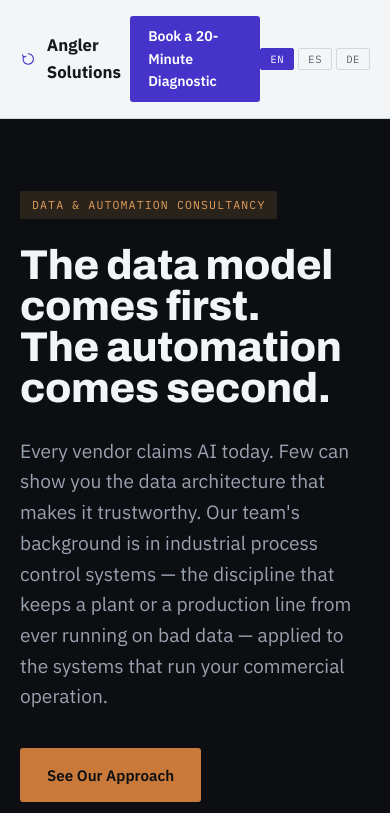
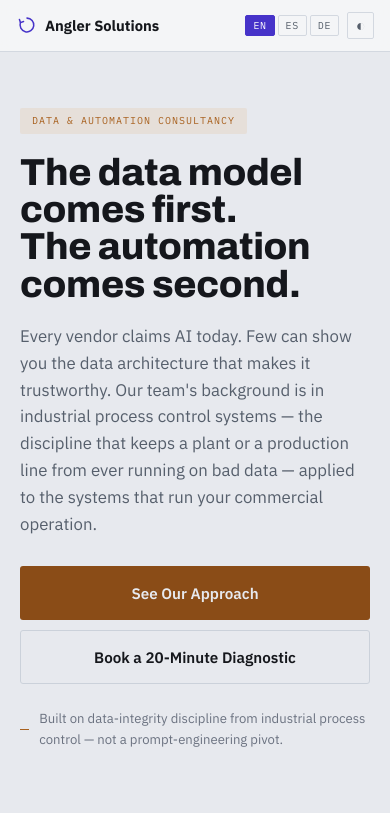
Before and after one commit to AnglerSolutions/AnglerWebsite, a plain HTML site: page index.html in a window 390 px wide. Shown: the top 813 px of the page. Drawn offline with Linux system fonts and the light colour scheme.

Commit message:
Add responsive theme toggle

```diff
--- a/css/style.css
+++ b/css/style.css
@@ -49,6 +49,16 @@
   --amber-soft:#3a2916;
   --amber-deep:#f6c78f;
 }
+:root[data-theme="light"]{
+  --band-ink:#e7e9ee;
+  --band-text:#15171c;
+  --band-muted:#565f6c;
+  --band-line:#cbd1da;
+  --indigo-bright:#4633c9;
+  --amber-bright:#a8611f;
+  --amber-bright-deep:#8a4c17;
+}
+:root[data-theme="light"] .hero .btn.ghost{ border-color:var(--band-line); }
 
 @keyframes drawLoop{ to{ stroke-dashoffset:0; } }
 @keyframes fadeUp{ from{ opacity:0; transform:translateY(16px); } to{ opacity:1; transform:translateY(0); } }
@@ -91,6 +101,11 @@ a{ color:inherit; }
   padding:3px 9px; border-radius:2px; cursor:pointer; text-transform:uppercase;
 }
 .lang-switch button[aria-pressed="true"]{ background:var(--indigo); color:#fff; border-color:var(--indigo); }
+.theme-toggle{
+  width:29px; height:29px; padding:0; border:1px solid var(--line); border-radius:2px;
+  background:transparent; color:var(--muted); cursor:pointer; font-size:17px; line-height:1;
+}
+.theme-toggle:hover{ color:var(--ink); border-color:var(--indigo); }
 
 /* NAV ------------------------------------------------------------ */
 nav{
@@ -110,7 +125,15 @@ nav{
   font-size:.88rem; font-weight:600; padding:9px 18px;
   background:var(--indigo); color:#fff; border-radius:3px; text-decoration:none;
 }
-@media (max-width:720px){ .navlinks{ display:none; } }
+@media (max-width:720px){ .navlinks{ display:none; } .navcta{ display:none; } }
+@media (max-width:480px){
+  nav{ justify-content:flex-start; gap:8px; padding:12px 16px; }
+  .brand{ gap:7px; font-size:.92rem; white-space:nowrap; }
+  .brand svg{ width:22px; height:22px; }
+  .lang-switch{ margin-left:auto; gap:3px; }
+  .lang-switch button{ padding:3px 7px; font-size:10px; }
+  .theme-toggle{ width:27px; height:27px; font-size:16px; }
+}
 
 section{ padding:clamp(56px,9vw,104px) clamp(20px,5vw,56px); }
 .wrap{ max-width:780px; margin:0 auto; }
@@ -154,6 +177,15 @@ section{ padding:clamp(56px,9vw,104px) clamp(20px,5vw,56px); }
   display:flex; align-items:center; gap:10px;
 }
 .hero .proof-line::before{ content:''; width:16px; height:1px; background:var(--amber-bright); }
+@media (max-width:480px){
+  .hero{ padding-top:56px; padding-bottom:56px; }
+  .hero .tag{ margin-bottom:20px; font-size:10px; }
+  .hero h1{ font-size:2.35rem; }
+  .hero p.lede{ margin-top:20px; font-size:1.05rem; }
+  .hero .ctas{ margin-top:28px; gap:10px; }
+  .hero .btn{ width:100%; text-align:center; }
+  .hero .proof-line{ margin-top:24px; font-size:.82rem; }
+}
 
 /* DARK BAND (hero + agents) ---------------------------------------- */
 .dark-band{ background:var(--band-ink); }
@@ -176,6 +208,10 @@ figure.diagram{ margin:0; }
 figure.diagram svg{ width:100%; height:auto; display:block; }
 figure.diagram figcaption{ margin-top:16px; font-size:.9rem; color:var(--muted); max-width:64ch; }
 .diagram-scroll{ overflow-x:auto; }
+@media (max-width:600px){
+  .diagram-scroll{ margin-right:-20px; padding-right:20px; }
+  figure.diagram svg{ width:620px; max-width:none; }
+}
 
 /* PILLARS ------------------------------------------------------------ */
 .pillars{
--- a/index.html
+++ b/index.html
@@ -26,6 +26,7 @@
     <button type="button" data-lang-btn="es" aria-pressed="false">ES</button>
     <button type="button" data-lang-btn="de" aria-pressed="false">DE</button>
   </div>
+  <button class="theme-toggle" type="button" data-theme-toggle aria-pressed="false" aria-label="Toggle colour theme" title="Toggle colour theme">◐</button>
 </nav>
 
 <section class="hero">
@@ -330,6 +331,7 @@
     <button type="button" data-lang-btn="es" aria-pressed="true">ES</button>
     <button type="button" data-lang-btn="de" aria-pressed="false">DE</button>
   </div>
+  <button class="theme-toggle" type="button" data-theme-toggle aria-pressed="false" aria-label="Cambiar tema de color" title="Cambiar tema de color">◐</button>
 </nav>
 
 <section class="hero">
@@ -634,6 +636,7 @@
     <button type="button" data-lang-btn="es" aria-pressed="false">ES</button>
     <button type="button" data-lang-btn="de" aria-pressed="true">DE</button>
   </div>
+  <button class="theme-toggle" type="button" data-theme-toggle aria-pressed="false" aria-label="Farbschema wechseln" title="Farbschema wechseln">◐</button>
 </nav>
 
 <section class="hero">
--- a/js/script.js
+++ b/js/script.js
@@ -1,6 +1,7 @@
 (function(){
   var blocks = Array.prototype.slice.call(document.querySelectorAll('.lang-block'));
   var buttons = Array.prototype.slice.call(document.querySelectorAll('[data-lang-btn]'));
+  var themeButtons = Array.prototype.slice.call(document.querySelectorAll('[data-theme-toggle]'));
   var reduceMotion = window.matchMedia('(prefers-reduced-motion: reduce)').matches;
 
   function revealAll(container){
@@ -31,6 +32,22 @@
     btn.addEventListener('click', function(){ setLang(btn.getAttribute('data-lang-btn')); });
   });
 
+  function setTheme(theme, save){
+    document.documentElement.setAttribute('data-theme', theme);
+    themeButtons.forEach(function(btn){
+      var isDark = theme === 'dark';
+      btn.setAttribute('aria-pressed', isDark ? 'true' : 'false');
+      btn.textContent = isDark ? '☀' : '◐';
+    });
+    if (save) { try { localStorage.setItem('al_theme', theme); } catch(e){} }
+  }
+
+  themeButtons.forEach(function(btn){
+    btn.addEventListener('click', function(){
+      setTheme(document.documentElement.getAttribute('data-theme') === 'dark' ? 'light' : 'dark', true);
+    });
+  });
+
   var stored = null;
   try { stored = localStorage.getItem('al_lang'); } catch(e){}
   var initial = stored;
@@ -41,4 +58,8 @@
     else initial = 'en';
   }
   setLang(initial);
+
+  var savedTheme = null;
+  try { savedTheme = localStorage.getItem('al_theme'); } catch(e){}
+  setTheme(savedTheme || (window.matchMedia('(prefers-color-scheme: dark)').matches ? 'dark' : 'light'), false);
 })();
```
